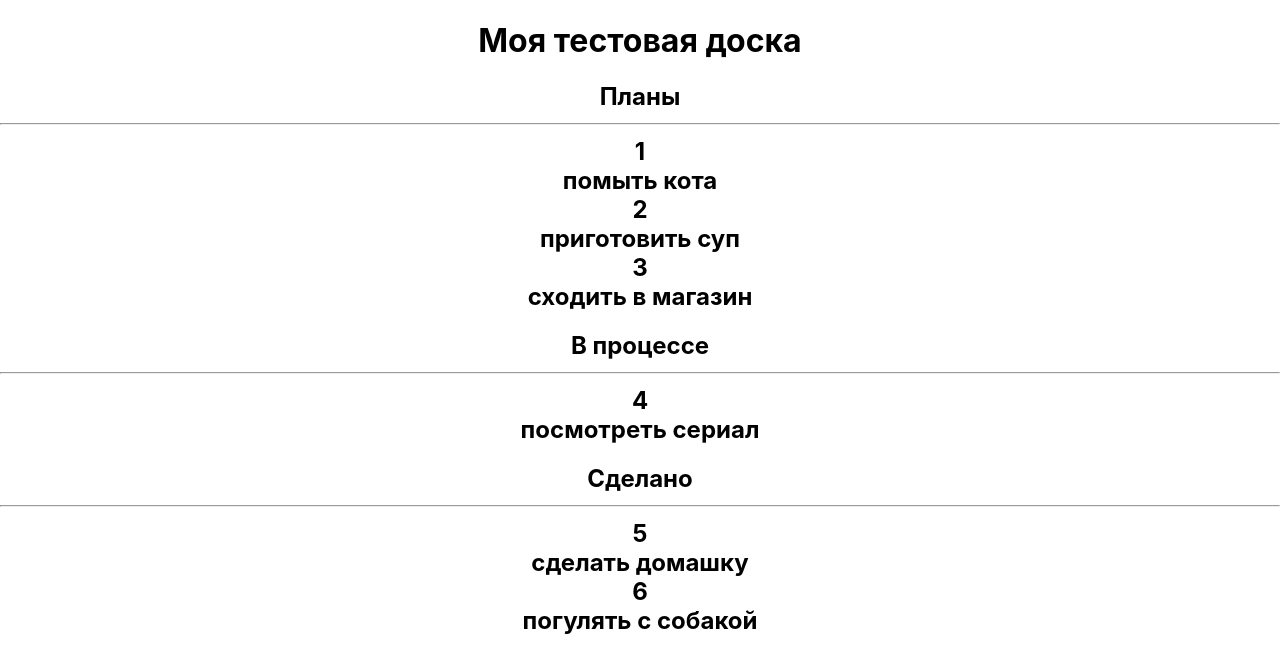
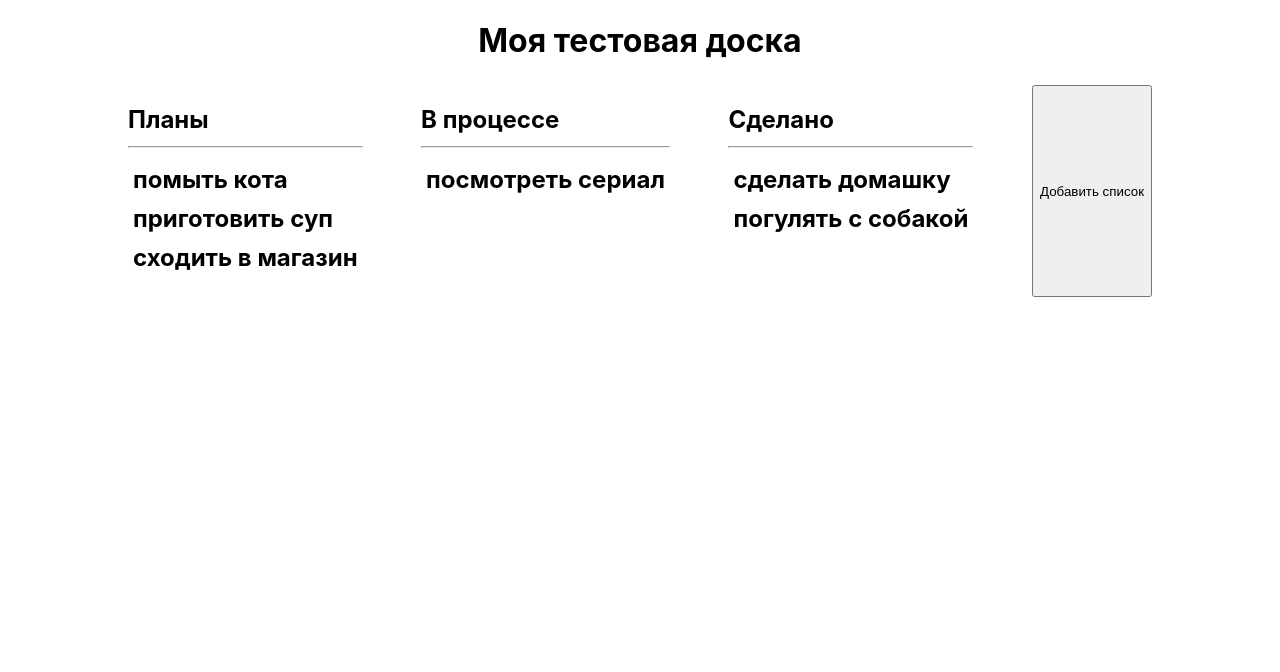
Before and after one commit to sacredrel1c/level2-1, a React (Create React App) app: page /board in a window 1280 px wide. Shown: the top 672 px of the page. Built offline with nearby package versions, Linux system fonts and the light colour scheme.

Commit message:
add sass and some styles

```diff
--- a/package.json
+++ b/package.json
@@ -58,6 +58,7 @@
     "husky": "^7.0.4",
     "lint-staged": "^12.3.7",
     "prettier": "^2.6.2",
-    "pretty-quick": "^3.1.3"
+    "pretty-quick": "^3.1.3",
+    "sass": "^1.50.0"
   }
 }
--- a/src/pages/Board/Board.tsx
+++ b/src/pages/Board/Board.tsx
@@ -1,5 +1,6 @@
 import React from 'react';
 import List from './components/List/List';
+import './components/Board/board.scss';
 
 const state = {
   title: 'Моя тестовая доска',
@@ -34,7 +35,10 @@ function Board() {
   return (
     <div>
       <h1>{state.title}</h1>
-      <div>{lists}</div>
+      <div className="board-container">
+        {lists}
+        <button>Добавить список</button>
+      </div>
     </div>
   );
 }
--- /dev/null
+++ b/src/pages/Board/components/Board/board.scss
@@ -0,0 +1,5 @@
+.board-container {
+    display: flex;
+    justify-content: space-between;
+    margin: 25px 10%;
+}
--- a/src/pages/Board/components/List/List.tsx
+++ b/src/pages/Board/components/List/List.tsx
@@ -1,19 +1,21 @@
 import React from 'react';
 import { ICard } from '../../../../common/interfaces/ICard';
+import './list.scss';
 
 function List(props: { title: string; cards: ICard[] }) {
   const { title, cards } = props;
   return (
+    <div className="list-container">
       <h2>
-      {title}
+        <div className="list-title">{title}</div>
         <hr />
         {cards.map((card) => (
-        <>
-          <div>{card.id}</div>
+          <div className="list-content" key={card.id}>
             <div>{card.title}</div>
-        </>
+          </div>
         ))}
       </h2>
+    </div>
   );
 }
 export default List;
--- /dev/null
+++ b/src/pages/Board/components/List/list.scss
@@ -0,0 +1,15 @@
+.list-container {
+    display: flex;
+    justify-content: start;
+    flex-direction: column;
+}
+.list-title {
+    text-align: left;
+}
+.list-content {
+    display: flex;
+    justify-content: flex-start;
+}
+.list-content div{
+    margin: 5px;
+}
```
Also changed, not shown: 1 other file (tests, documents, lock files or other folders). Lines whose indentation alone changed are shown as unchanged.
